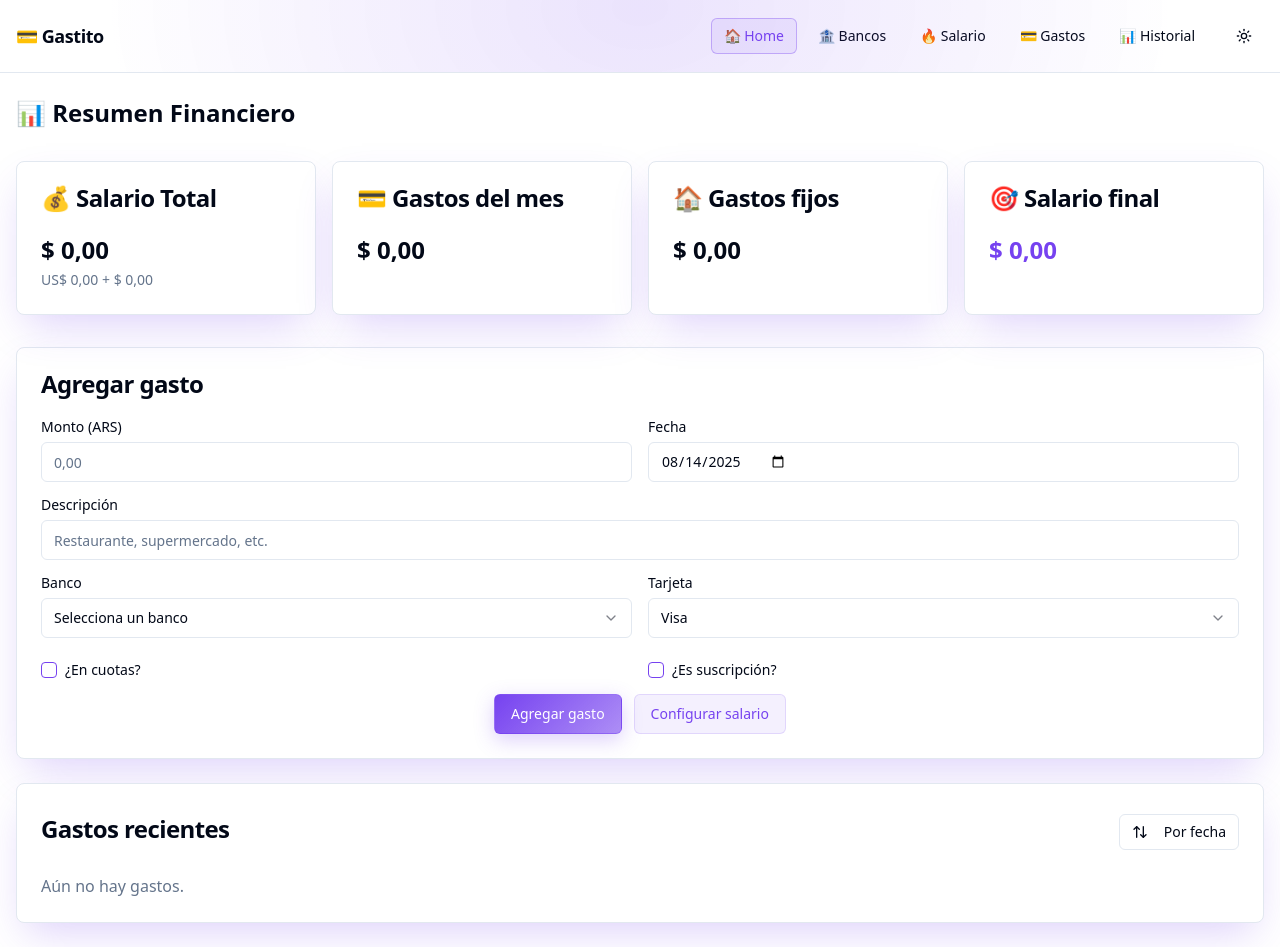
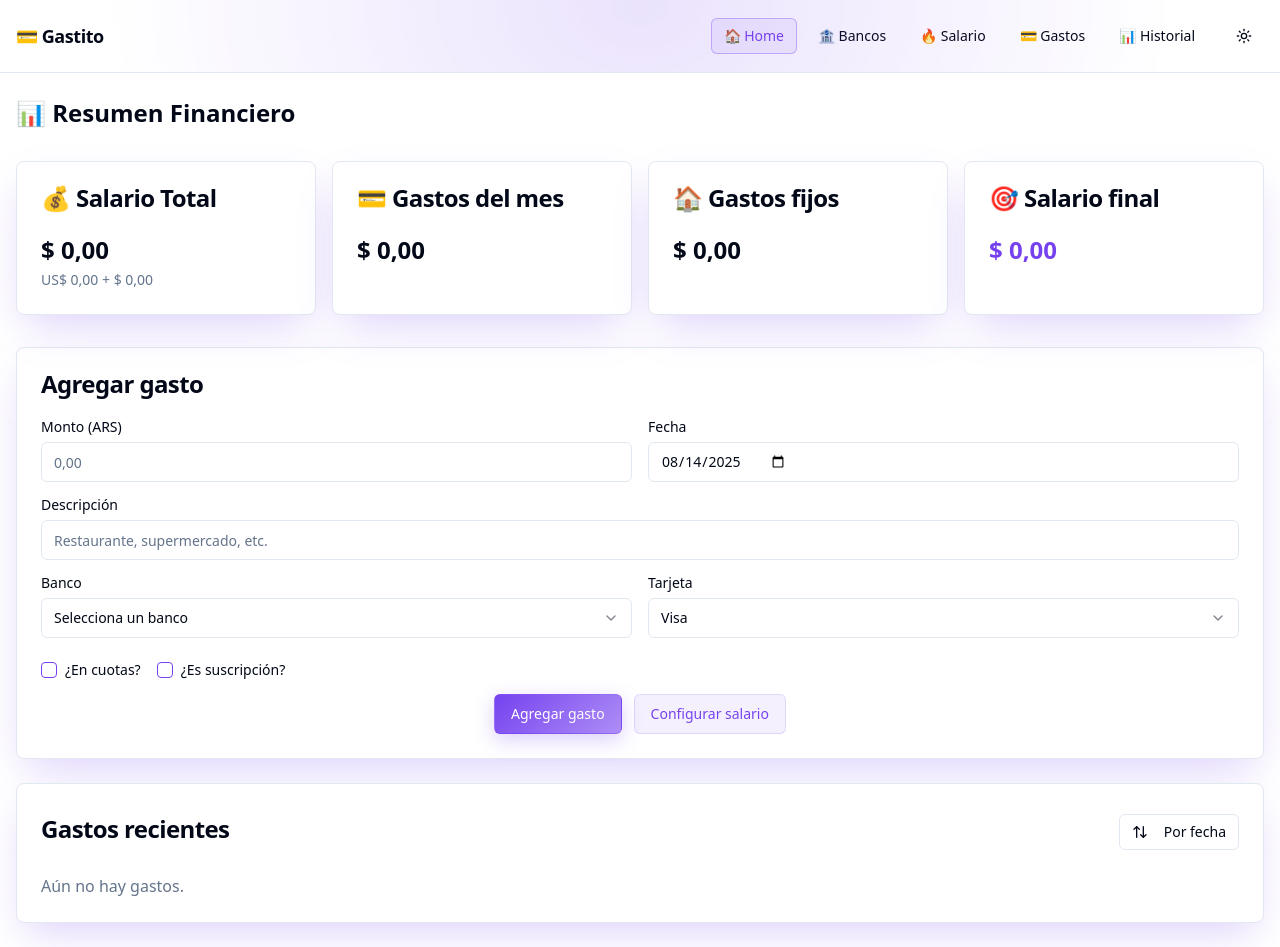
Before and after one commit to slopez-z/gastito-1917f719, a React (Vite) app: page / in a window 1280 px wide. Built offline with nearby package versions, Linux system fonts and the light colour scheme.

Commit message:
Refactor expense form layout
Adjust the layout of the "En cuotas" (Installments) field in the expense form. The installment counter should now appear to the right of the "En cuotas" label and to the left of the "Es suscripción" (Is subscription) checkbox.

```diff
--- a/src/pages/Index.tsx
+++ b/src/pages/Index.tsx
@@ -168,26 +168,23 @@ export default function Index() {
                   </SelectContent>
                 </Select>
               </div>
-              <div className="flex items-center gap-2 mt-2">
-                <Checkbox id="cuotas" checked={cuotas} onCheckedChange={(v) => setCuotas(Boolean(v))} />
-                <Label htmlFor="cuotas">¿En cuotas?</Label>
-              </div>
-              <div className="flex items-center gap-2 mt-2">
-                <Checkbox id="subscription" checked={isSubscription} onCheckedChange={(v) => setIsSubscription(Boolean(v))} />
-                <Label htmlFor="subscription">¿Es suscripción?</Label>
-              </div>
-              {cuotas && (
-                <div className="flex flex-col gap-2">
-                  <Label htmlFor="cuotasCount">Cantidad de cuotas</Label>
+              <div className="flex items-center gap-4 mt-2 flex-wrap">
+                <div className="flex items-center gap-2">
+                  <Checkbox id="cuotas" checked={cuotas} onCheckedChange={(v) => setCuotas(Boolean(v))} />
+                  <Label htmlFor="cuotas">¿En cuotas?</Label>
+                </div>
+                {cuotas && (
                   <div className="flex items-center gap-2">
+                    <Label htmlFor="cuotasCount" className="text-sm">Cantidad:</Label>
                     <Button
                       type="button"
                       variant="outline"
                       size="icon"
                       onClick={() => setCuotasCount(Math.max(1, cuotasCount - 1))}
                       disabled={cuotasCount <= 1}
+                      className="h-8 w-8"
                     >
-                      <Minus className="h-4 w-4" />
+                      <Minus className="h-3 w-3" />
                     </Button>
                     <Input
                       id="cuotasCount"
@@ -195,19 +192,24 @@ export default function Index() {
                       min={1}
                       value={cuotasCount}
                       onChange={(e) => setCuotasCount(Math.max(1, Number(e.target.value || 1)))}
-                      className="text-center w-20"
+                      className="text-center w-16 h-8"
                     />
                     <Button
                       type="button"
                       variant="outline"
                       size="icon"
                       onClick={() => setCuotasCount(cuotasCount + 1)}
+                      className="h-8 w-8"
                     >
-                      <Plus className="h-4 w-4" />
+                      <Plus className="h-3 w-3" />
                     </Button>
                   </div>
+                )}
+                <div className="flex items-center gap-2">
+                  <Checkbox id="subscription" checked={isSubscription} onCheckedChange={(v) => setIsSubscription(Boolean(v))} />
+                  <Label htmlFor="subscription">¿Es suscripción?</Label>
                 </div>
-              )}
+              </div>
               <div className="sm:col-span-2 flex gap-3 justify-center">
                 <Button type="submit" variant="hero">Agregar gasto</Button>
                 <Button variant="soft" asChild>
```
